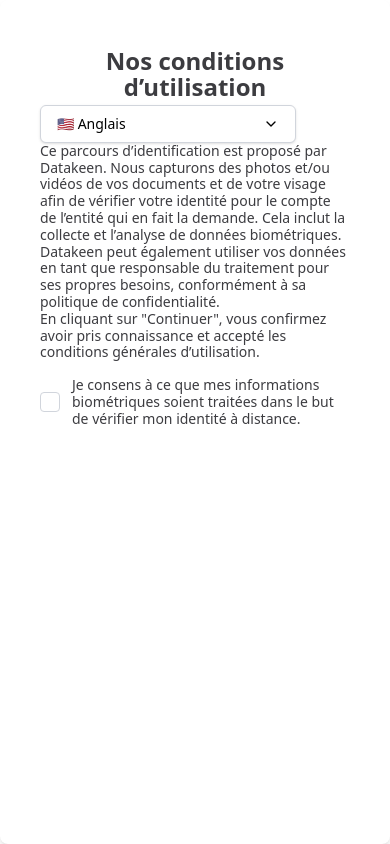
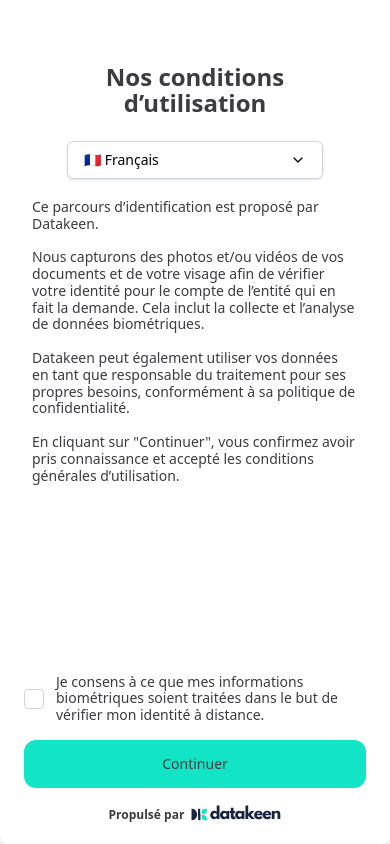
Before and after one commit to P4ST4S/session-sdk-demo, a React (Vite) app in the folder session-demo/: page / in a window 390 px wide. Both pictures are taken after a click on the button "Commencer ma vérification". Built offline with nearby package versions, Linux system fonts and the light colour scheme.

Commit message:
Add mobile detection and enhance CGU component with checkbox and button

```diff
--- a/session-demo/src/components/session/StartSession.tsx
+++ b/session-demo/src/components/session/StartSession.tsx
@@ -3,14 +3,16 @@ import { useState } from "react";
 import type { stepObject } from "../../types/session";
 import Start from "../start-flow/Start";
 import CGU from "../start-flow/CGU";
+import useIsMobile from "../../hooks/useIsMobile";
 
 const StartSession = ({ stepObject }: { stepObject: stepObject }) => {
+  const isMobile = useIsMobile();
   const { setStep } = stepObject;
   const [startStep, setStartStep] = useState(0);
 
   return (
     <>
-      {startStep === 0 && <Start setStep={setStartStep} />}
+      {startStep === 0 && <Start setStep={isMobile ? setStartStep : setStep} />}
       {startStep === 1 && <CGU setStep={setStep} />}
     </>
   );
--- a/session-demo/src/components/start-flow/CGU.tsx
+++ b/session-demo/src/components/start-flow/CGU.tsx
@@ -8,39 +8,54 @@ import { useState } from "react";
 import * as CheckboxPrimitive from "@radix-ui/react-checkbox";
 import * as LabelPrimitive from "@radix-ui/react-label";
 import { CheckIcon } from "@radix-ui/react-icons";
+import Button from "../ui/Button";
+import PoweredBy from "../ui/PoweredBy";
 
 const CGU = ({ setStep }: { setStep: (nubr: number) => void }) => {
   const [selectedLanguage, setSelectedLanguage] = useState(languages[0]);
+  const [checked, setChecked] = useState(false);
   const goOnNextStep = () => {
     setStep(1);
   };
 
   return (
-    <div className="relative flex sm:items-center justify-content w-full px-6 sm:px-12 pt-8 pb-[80px] overflow-hidden flex-col">
+    <div className="relative flex sm:items-center justify-content w-full px-4 sm:px-12 pt-8 pb-[80px] overflow-hidden flex-col">
+      <div className="flex flex-col gap-5 mt-4">
         <Title>Nos conditions d’utilisation</Title>
+        <div className="flex flex-col sm:flex-row items-center gap-2">
           <Select
             title=""
             items={languages}
             selectedItem={selectedLanguage}
             onChange={setSelectedLanguage}
           />
+        </div>
         <Body className="text-left">
-        Ce parcours d’identification est proposé par Datakeen. Nous capturons
-        des photos et/ou vidéos de vos documents et de votre visage afin de
-        vérifier votre identité pour le compte de l’entité qui en fait la
-        demande. Cela inclut la collecte et l’analyse de données biométriques.
+          Ce parcours d’identification est proposé par Datakeen.
           <br />
-        Datakeen peut également utiliser vos données en tant que responsable du
-        traitement pour ses propres besoins, conformément à sa politique de
+          <br />
+          Nous capturons des photos et/ou vidéos de vos documents et de votre
+          visage afin de vérifier votre identité pour le compte de l’entité qui
+          en fait la demande. Cela inclut la collecte et l’analyse de données
+          biométriques.
+          <br />
+          <br />
+          Datakeen peut également utiliser vos données en tant que responsable
+          du traitement pour ses propres besoins, conformément à sa politique de
           confidentialité.
+          <br />
           <br />
           En cliquant sur "Continuer", vous confirmez avoir pris connaissance et
           accepté les conditions générales d’utilisation.
         </Body>
+      </div>
 
+      <div className="fixed bottom-5 left-0 w-full px-6 sm:static sm:px-12 pb-[env(safe-area-inset-bottom)] bg-white">
         <div className="flex flex-row items-center justify-center w-full mt-4 gap-3">
           <CheckboxPrimitive.Root
             id="checkbox"
+            checked={checked}
+            onCheckedChange={(value) => setChecked(!!value)}
             className="h-5 w-5 shrink-0 rounded border border-gray-300 bg-white data-[state=checked]:bg-[#11E5C5] data-[state=checked]:border-[#11E5C5]"
           >
             <CheckboxPrimitive.Indicator className="flex items-center justify-center text-white">
@@ -55,6 +70,13 @@ const CGU = ({ setStep }: { setStep: (nubr: number) => void }) => {
             </Body>
           </LabelPrimitive.Root>
         </div>
+        <div className="max-w-[345px] mx-auto py-4 sm:mb-4">
+          <Button onClick={goOnNextStep} disabled={!checked} className="w-full">
+            Continuer
+          </Button>
+        </div>
+        <PoweredBy />
+      </div>
     </div>
   );
 };
--- a/session-demo/src/components/start-flow/Start.tsx
+++ b/session-demo/src/components/start-flow/Start.tsx
@@ -5,7 +5,7 @@ import Subtitle from "../ui/Subtitle";
 import Title from "../ui/Title";
 
 const Start = ({ setStep }: { setStep: (nubr: number) => void }) => {
-  const goOnCGU = () => {
+  const goOnNextStep = () => {
     setStep(1);
   };
 
@@ -32,7 +32,7 @@ const Start = ({ setStep }: { setStep: (nubr: number) => void }) => {
 
       <div className="fixed bottom-5 left-0 w-full px-6 sm:static sm:px-12 pb-[env(safe-area-inset-bottom)] bg-white">
         <div className="max-w-[345px] mx-auto py-4 sm:mb-4">
-          <Button onClick={goOnCGU} className="w-full">
+          <Button onClick={goOnNextStep} className="w-full">
             Commencer ma vérification
           </Button>
         </div>
--- /dev/null
+++ b/session-demo/src/hooks/useIsMobile.tsx
@@ -0,0 +1,22 @@
+import { useEffect, useState } from "react";
+
+const useIsMobile = (breakpoint = 768) => {
+  const [isMobile, setIsMobile] = useState(
+    typeof window !== "undefined" ? window.innerWidth < breakpoint : false
+  );
+
+  useEffect(() => {
+    const mediaQuery = window.matchMedia(`(max-width: ${breakpoint}px)`);
+
+    const handleChange = () => setIsMobile(mediaQuery.matches);
+
+    mediaQuery.addEventListener("change", handleChange);
+    handleChange(); // initial check
+
+    return () => mediaQuery.removeEventListener("change", handleChange);
+  }, [breakpoint]);
+
+  return isMobile;
+};
+
+export default useIsMobile;
--- a/session-demo/src/utils/languages.ts
+++ b/session-demo/src/utils/languages.ts
@@ -1,9 +1,9 @@
 export const languages = [
+  { id: "fr", label: "🇫🇷 Français" },
   { id: "en", label: "🇺🇸 Anglais" },
   { id: "zh", label: "🇨🇳 Chinois (Mandarin)" },
   { id: "hi", label: "🇮🇳 Hindi" },
   { id: "es", label: "🇪🇸 Espagnol" },
-  { id: "fr", label: "🇫🇷 Français" },
   { id: "ar", label: "🇸🇦 Arabe" },
   { id: "bn", label: "🇧🇩 Bengali" },
   { id: "pt", label: "🇵🇹 Portugais" },
```
Lines whose indentation alone changed are shown as unchanged.
